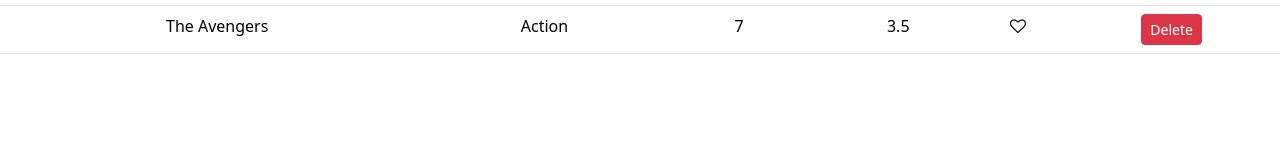
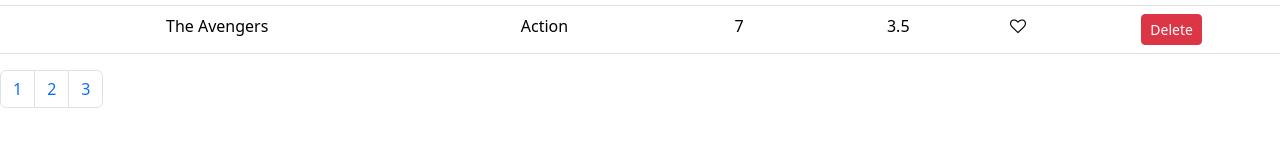
Before and after one commit to jabez-abija2399/React_projects, a React (Create React App) app in the folder vidly/: page / in a window 1280 px wide. Shown: the part 459-606 px from the top of the page. Built offline with nearby package versions, Linux system fonts and the light colour scheme.

Commit message:
Update Movies component to use dynamic page size for Pagination

```diff
--- a/vidly/src/components/movies.jsx
+++ b/vidly/src/components/movies.jsx
@@ -78,7 +78,7 @@ class Movies extends Component {
             )}
           </tbody>
         </table>
-        <Pagination itemsCount={count} pageSize={10} onPageChange={this.handlePageChange} />
+        <Pagination itemsCount={count} pageSize={this.state.pagesize} onPageChange={this.handlePageChange} />
       </React.Fragment>
     );
   }
```
